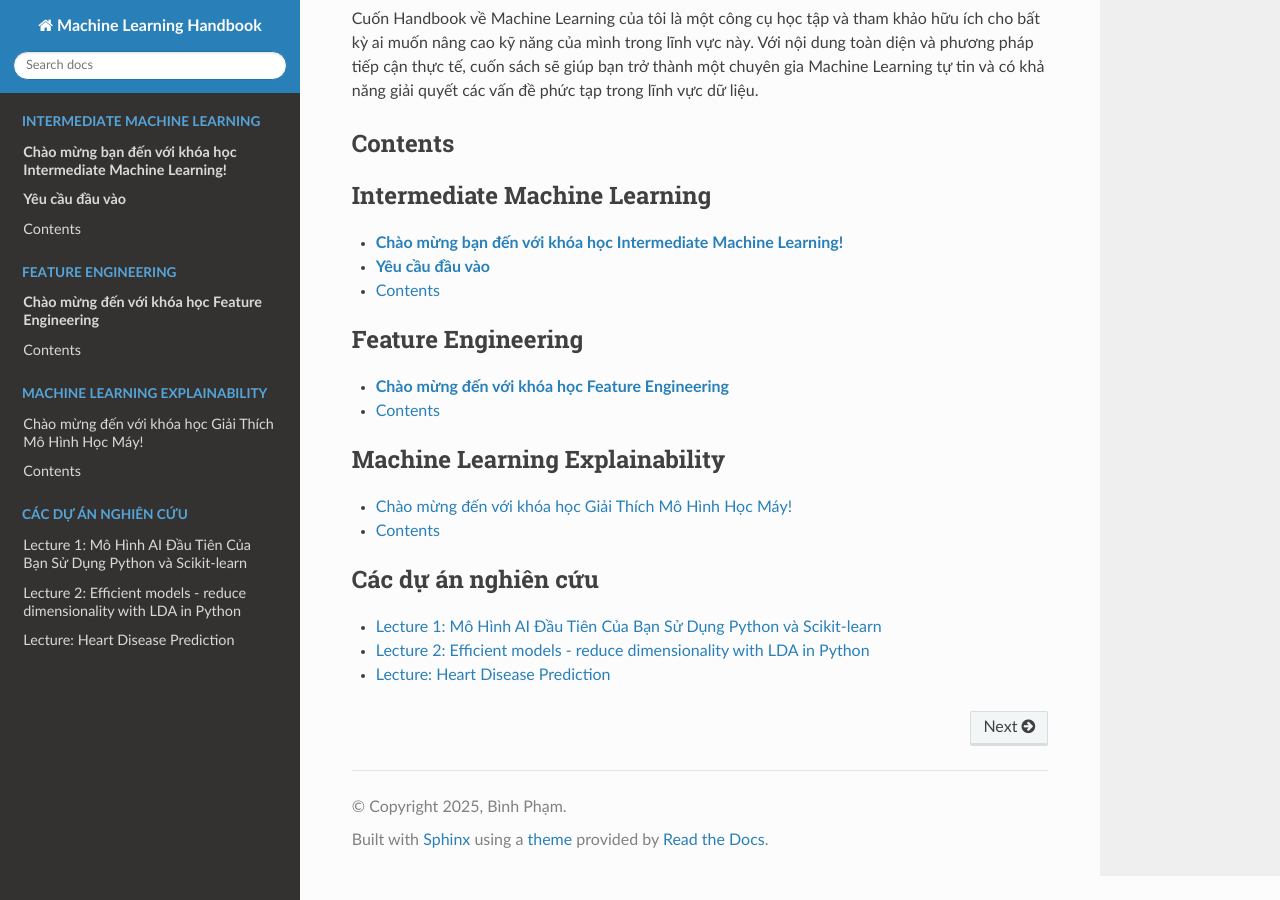
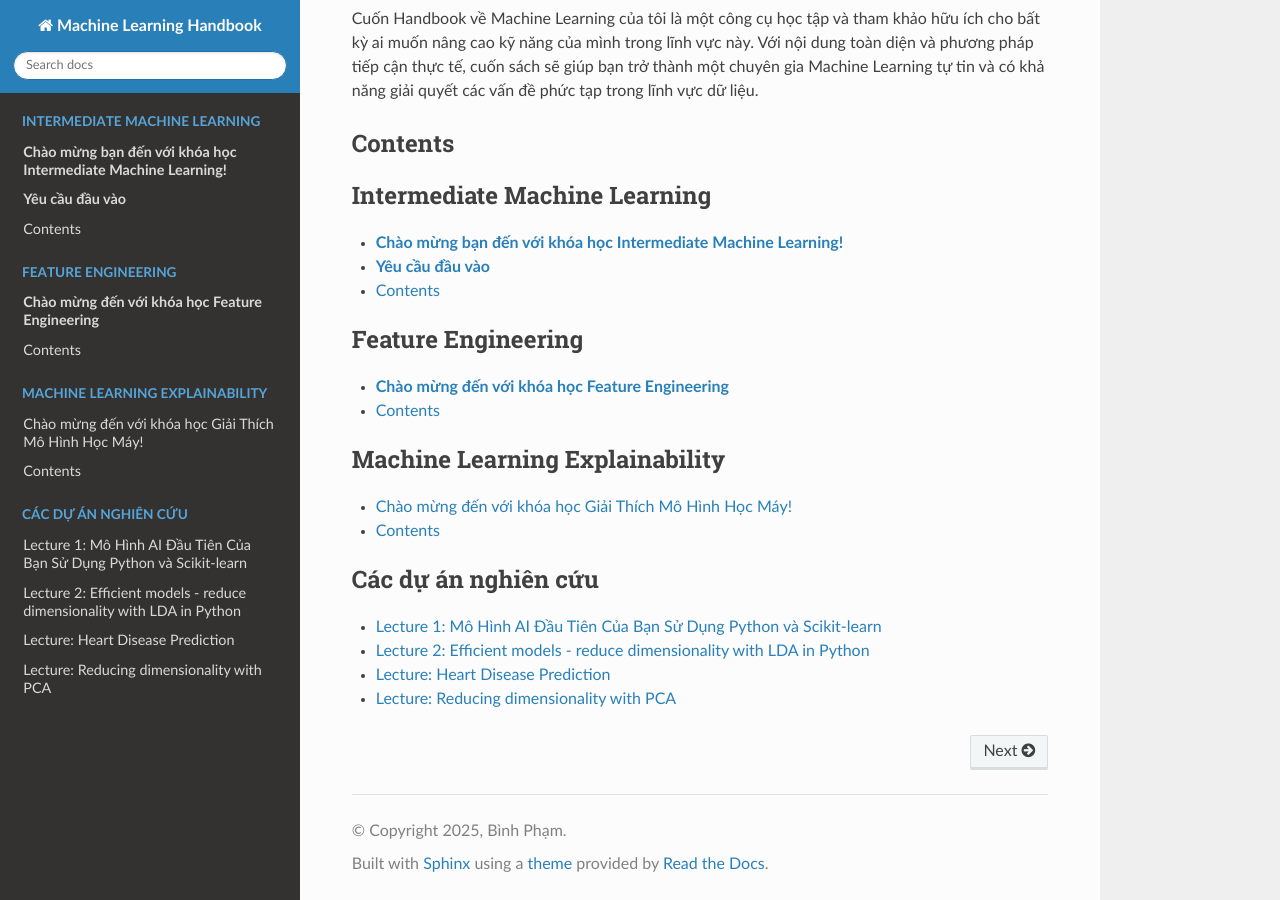
Before and after one commit to phambinh0826/ML1, a Sphinx documentation site: the page built from docs/source/index.rst, in a window 1280 px wide and 900 px high, scrolled down 993 px. Built offline with Sphinx 7.4.7 and the Read the Docs theme 3.1.0, drawn with Linux system fonts in a browser that asks for light colours; pages that are not in the unit, such as notebooks, are missing from menus.

Commit message:
Update index.rst

```diff
--- a/docs/source/index.rst
+++ b/docs/source/index.rst
@@ -56,3 +56,4 @@ Contents
    chapter_1/index.rst
    chapter_2/index.rst
    chapter_3/index.rst
+   Reducing dimensionality with PCA/index.rst
```
